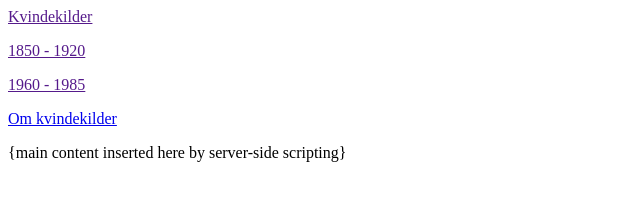
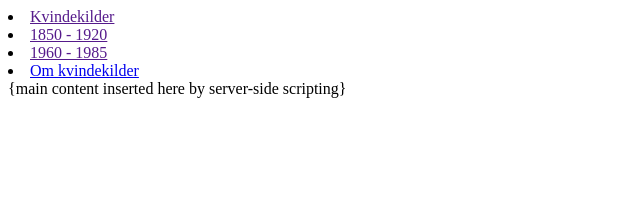
Before and after one commit to Natasa1078/npa, a plain HTML site: page index.html in a window 1280 px wide. Shown: the whole page, without its empty margins (0-640 px from the left). Drawn offline with Linux system fonts and the light colour scheme.

Commit message:
Update index.html

```diff
--- a/index.html
+++ b/index.html
@@ -5,10 +5,12 @@
 
 <body>
   <div class="menu" width="20%">
-    <p><a href="">Kvindekilder</a></p>
-    <p><a href="">1850 - 1920</a></p>
-    <p><a href="">1960 - 1985</a></p>
-    <p><a href="omkvindekilder.html">Om kvindekilder</a></p>
+    <ui>
+    <li><a href="">Kvindekilder</a></li>
+    <li><a href="">1850 - 1920</a></li>
+    <li><a href="">1960 - 1985</a></li>
+    <li><a href="omkvindekilder.html">Om kvindekilder</a></li>
+    </ui>
   </div>
   <div class="main-content">
    {main content inserted here by server-side scripting}
```
